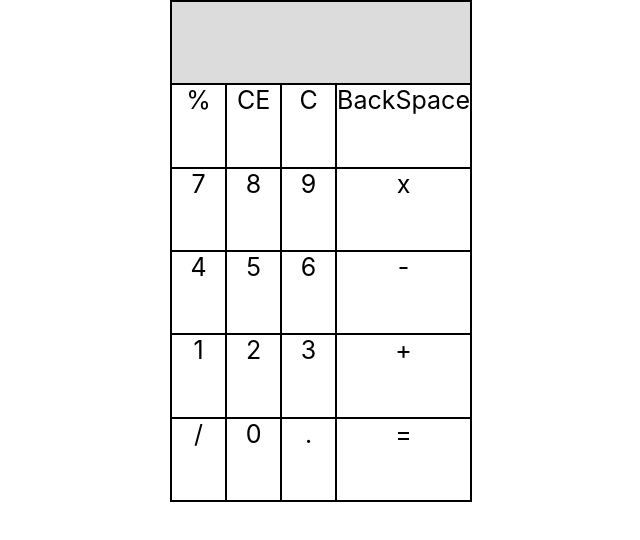
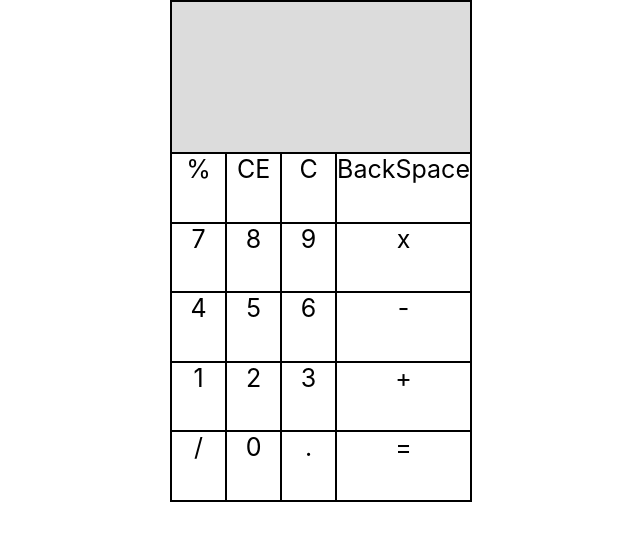
Before and after one commit to nboober/calculator, a React (Create React App) app: page / in a window 1280 px wide. Shown: the top 540 px of the page, without its empty margins (319-959 px from the left). Built offline with nearby package versions, Linux system fonts and the light colour scheme.

Commit message:
added css styling to wrap text inside the display div

```diff
--- a/src/App.css
+++ b/src/App.css
@@ -21,7 +21,7 @@
     background-color: hotpink;
   }
 
-  .div1 { grid-area: 1 / 1 / 2 / 5; background-color: gainsboro; border: 1px solid black}
+  .div1 { grid-area: 1 / 1 / 2 / 5; background-color: gainsboro; border: 1px solid black; word-wrap: break-word; height: 150px;}
   .div2 { grid-area: 2 / 1 / 3 / 2; border: 1px solid black}
   .div3 { grid-area: 2 / 2 / 3 / 3; border: 1px solid black}
   .div4 { grid-area: 2 / 3 / 3 / 4; border: 1px solid black}
```
